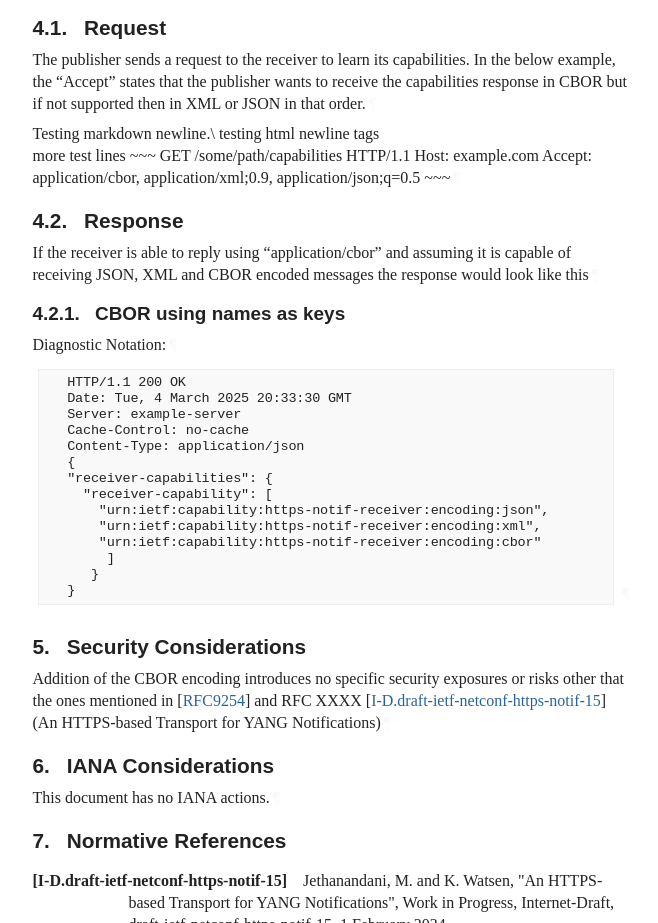
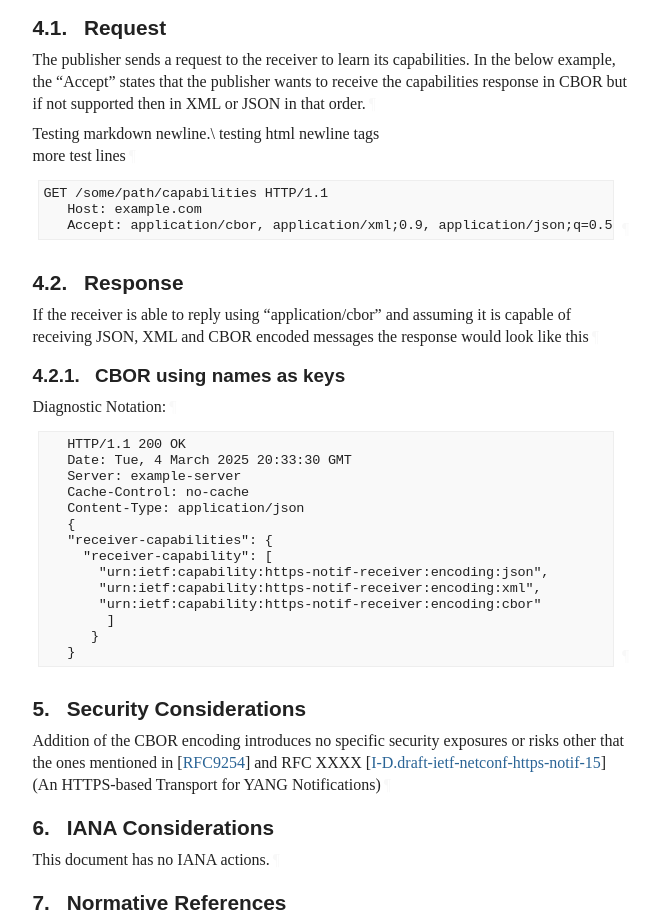
Before and after one commit to Sidhub723/draft-chittapragada-netconf-https-notif-cbor, a plain HTML site: page draft-chittapragada-netconf-https-notif-cbor.html in a window 1280 px wide. Shown: the part 1791-2714 px from the top of the page, without its empty margins (92-750 px from the left). Drawn offline with Linux system fonts and the light colour scheme; a web font is replaced by a local one.

Commit message:
Script updating gh-pages from 27b9b55. [ci skip]

```diff
--- a/draft-chittapragada-netconf-https-notif-cbor.html
+++ b/draft-chittapragada-netconf-https-notif-cbor.html
@@ -1260,12 +1260,14 @@ appear in all capitals, as shown here.<a href="#section-2-1" class="pilcrow">¶<
 <p id="section-4.1-1">The publisher sends a request to the receiver to learn its capabilities. In the below example, the “Accept” states that the publisher wants to receive the capabilities response in CBOR but if not supported then in XML or JSON in that order.<a href="#section-4.1-1" class="pilcrow">¶</a></p>
 <p id="section-4.1-2">Testing markdown newline.\
 testing html newline tags<br>
-more test lines
-~~~
+more test lines<a href="#section-4.1-2" class="pilcrow">¶</a></p>
+<div class="lang-http-request sourcecode" id="section-4.1-3">
+<pre>
 GET /some/path/capabilities HTTP/1.1
    Host: example.com
    Accept: application/cbor, application/xml;0.9, application/json;q=0.5
-~~~<a href="#section-4.1-2" class="pilcrow">¶</a></p>
+</pre><a href="#section-4.1-3" class="pilcrow">¶</a>
+</div>
 </section>
 </div>
 <div id="response">
```
Also changed, not shown: draft-chittapragada-netconf-https-notif-cbor.txt.
